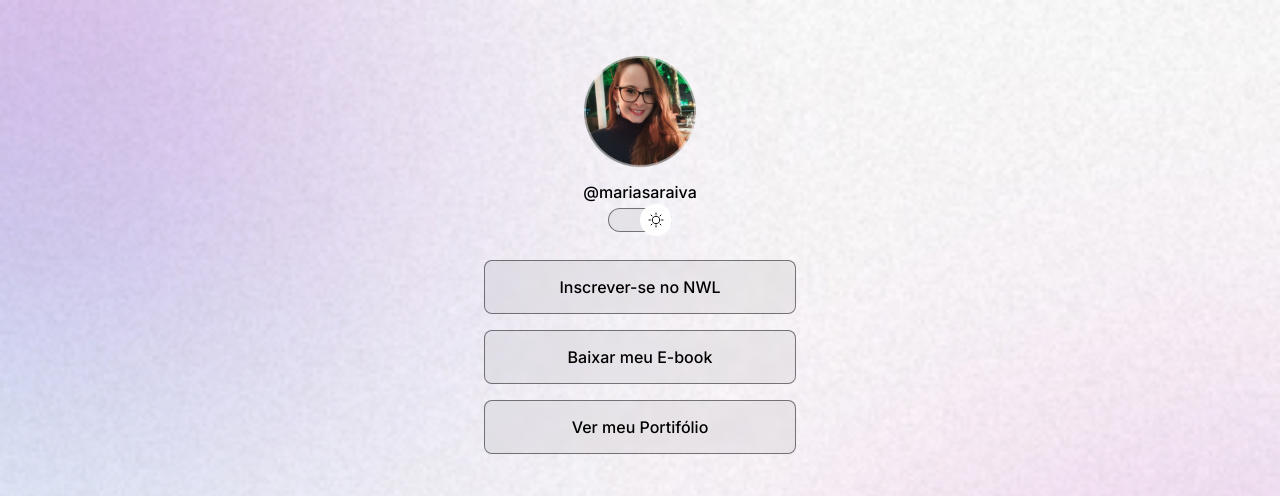
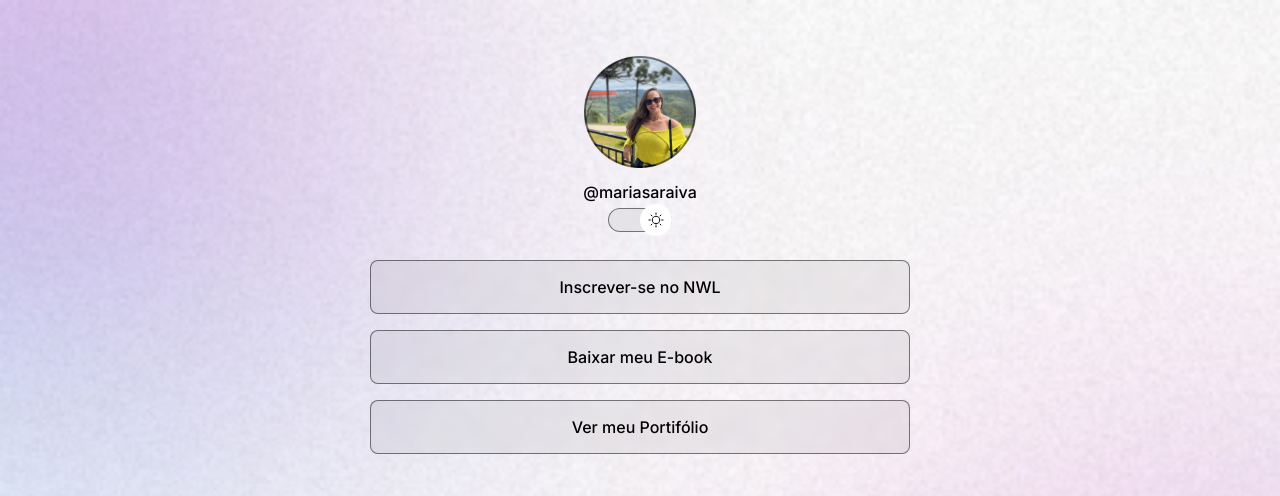
Before and after one commit to MariaAires-TI/portifolio, a plain HTML site: page index.html in a window 1280 px wide. Shown: the top 496 px of the page. Drawn offline with nearby package versions, Linux system fonts and the light colour scheme.

Commit message:
adjust container width

```diff
--- a/index.html
+++ b/index.html
@@ -13,7 +13,7 @@
 <body>
     <div id="container">
         <div id="profile">
-            <img src="./avatarMaria.png" alt="Maria sorrindo em um evento a noite">
+            <img src="./avatarMaria-light.png" alt="Maria sorrindo em um evento a noite">
             <p>@mariasaraiva</p>
         </div>
 
--- a/style.css
+++ b/style.css
@@ -45,8 +45,8 @@ body {
 
 
 #container {
-    width: 360px;
-    height: 712px;
+    width: 100%;
+    max-width: 588px;
     margin: 56px auto 0px;
     padding: 0 24px;
 }
```
